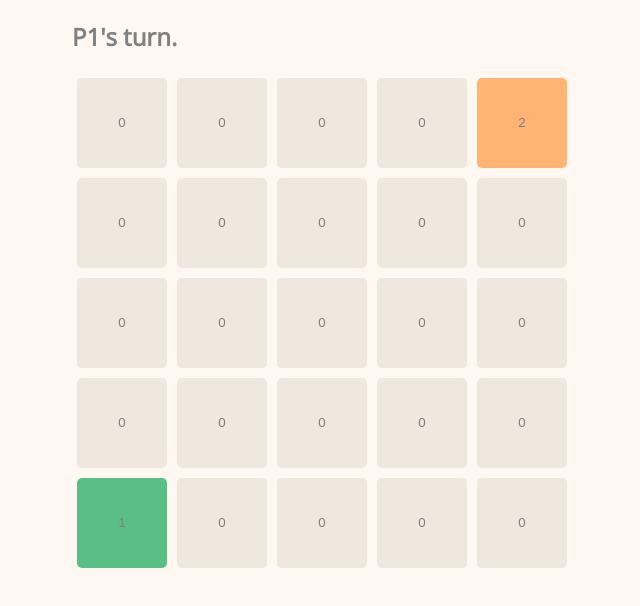
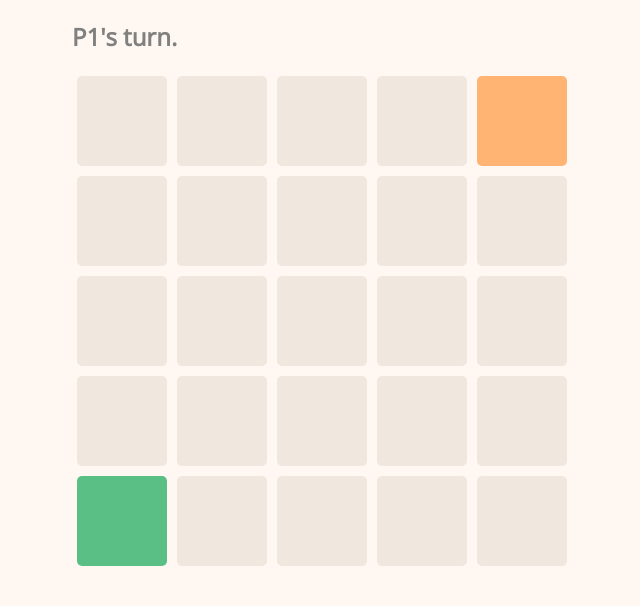
Before and after one commit to scalettar/kindo, a React (Create React App) app: page / in a window 1280 px wide. Shown: the top 606 px of the page, without its empty margins (318-958 px from the left). Built offline with nearby package versions, Linux system fonts and the light colour scheme; the HTML template or start-up script is replaced by a standard one.

Commit message:
Implement basic handleTileClick function in game-board.

```diff
--- a/src/components/game-board-tile/game-board-tile.component.jsx
+++ b/src/components/game-board-tile/game-board-tile.component.jsx
@@ -4,10 +4,25 @@ import {
     TileContainer
 } from './game-board-tile.styles';
 
-const GameBoardTile = (props) => (
-    <TileContainer owner={props.data.owner} onClick={props.onClick}>
-        {props.data.owner}
-    </TileContainer>
-);
+class GameBoardTile extends React.Component {
+    getValue(){
+        const { data } = this.props;
+
+        if(data.isKing) return "K";
+        else if(data.isWallN) return "^";
+        else if(data.isWallE) return ">";
+        else if(data.isWallS) return "v";
+        else if(data.isWallW) return "<";
+        else return null;
+    }
+    render() {
+        const { data, theme, onClick } = this.props;
+        return(
+        <TileContainer theme={theme} owner={data.owner} onClick={onClick}>
+            {this.getValue()}
+        </TileContainer>
+        );
+    }
+};
 
 export default GameBoardTile;
--- a/src/components/game-board-tile/game-board-tile.styles.jsx
+++ b/src/components/game-board-tile/game-board-tile.styles.jsx
@@ -1,6 +1,7 @@
 import styled, { css } from "styled-components";
 
 // ------------------------THEMES---------------------
+// Use colorhexa to find new color schemes
 // THEME: Kindo (Default)
 const kindo0 = css`
   background-color: #f0e7df;
@@ -14,7 +15,7 @@ const kindo2 = css`
 
 // THEME: Cyber
 const cyber0 = css`
-  background-color: darkgrey;
+  background-color: #313639;
 `;
 const cyber1 = css`
   background-color: #00f0ff;
--- a/src/components/game-board/game-board.component.jsx
+++ b/src/components/game-board/game-board.component.jsx
@@ -1,5 +1,4 @@
 import React from "react";
-// import { Link } from "react-router-dom";
 
 import GameBoardTile from "../game-board-tile/game-board-tile.component";
 
@@ -8,21 +7,19 @@ import * as utils from "../../utils/functions.utils";
 import { BackgroundContainer, GameBoardContainer } from "./game-board.styles";
 
 class GameBoard extends React.Component {
-  // constructor(props) {
-  //   super(props);
-  //   // Initialize board state
-  //   this.state = INITIAL_STATE;
-  // }
   state = {
+    theme: "default",
     tiles: this.initializeTiles(5, 5),
-    // tiles: Array(25).fill(null),
-    p1Next: true
+    isP1Turn: true,
+    p1Moves: 1,
+    p2Moves: 2
   };
 
   // Initialize basic tile properties
   initializeTiles(height, width) {
     let data = [];
 
+    // Create default tile data
     for (let i = 0; i < height; i++) {
       data.push([]);
       for (let j = 0; j < width; j++) {
@@ -30,60 +27,68 @@ class GameBoard extends React.Component {
           x: i,
           y: j,
           owner: 0,
-          king: false,
-          wallN: false,
-          wallE: false,
-          wallS: false,
-          wallW: false,
-          playedLast: false,
-          theme: "default"
+          isKing: false,
+          isWallN: false,
+          isWallE: false,
+          isWallS: false,
+          isWallW: false,
+          playedLast: false
         };
       }
     }
-    // Kings
+    // Set king tiles
     data[0][4].owner = 2;
     data[4][0].owner = 1;
+
     // console.log(data);
     return data;
   }
 
   // Handle tile clicks
-  handleTileClick = index => {
+  handleTileClick = (x, y) => {
     // Get current state of tiles
-    const tiles = this.state.tiles.slice();
+    // const tiles = this.state.tiles.slice();
+    // Check if tile is valid move
+    // if (!utils.validMove) {
+    //   return;
+    // }
     // End game if board is in winning state
-    if (utils.checkWinner(tiles) || tiles[index]) {
-      return;
+    // if (utils.checkWinner(tiles) || tiles[index]) {
+    //   return;
+    // }
+    // Update tile
+    let updatedTiles = this.state.tiles;
+    if(this.state.isP1Turn && this.state.tiles[x][y].owner !== 1) {
+      updatedTiles[x][y].owner = 1;
     }
-    // Update tile
-    tiles[index] = this.state.p1Next ? "x" : "o";
     // Update board state with new data
     this.setState({
-      tiles: tiles,
-      p1Next: !this.state.p1Next
+      tiles: updatedTiles,
+      isP1Turn: !this.state.isP1Turn
     });
   };
 
   // Restart board (reset to initial state)
   handleBoardRestart = () => {
     this.setState({
-      height: 5,
-      width: 5,
-      tiles: this.initializeTiles(this.height, this.width),
-      // tiles: Array(25).fill(null),
-      p1Next: true
+      tiles: this.initializeTiles(5, 5),
+      isP1Turn: true,
+      p1Moves: 1,
+      p2Moves: 2
     });
   };
 
-  // Load all tiles based on tile properties in state
+  // Load all tiles based on state tile data
   displayBoard(tiles) {
     return tiles.map(row => {
       return row.map(data => {
         return (
           <div key={data.x * row.length + data.y}>
-            {console.log("datax: " + data.x)}
-            {console.log("datay: " + data.y)}
-            <GameBoardTile onClick={() => this.handleTileClick(data.x, data.y)} data={data}/>
+            <GameBoardTile
+              onClick={() => this.handleTileClick(data.x, data.y)}
+              data={data}
+              theme={this.state.theme}
+            />
           </div>
         );
       });
@@ -102,18 +107,15 @@ class GameBoard extends React.Component {
       status = `${winner} wins!`;
     } else {
       // No winner yet, next turn
-      status = `${this.state.p1Next ? "P1" : "P2"}'s turn.`;
+      status = `${this.state.isP1Turn ? "P1" : "P2"}'s turn.`;
     }
 
     return (
       <BackgroundContainer>
-        {/* <Link to="/" className="board-link">Scoreboard</Link> */}
         <div className="board-wrapper">
           <div className="board">
             <h2 className="board-heading">{status}</h2>
-            <GameBoardContainer>
-              {this.displayBoard(this.state.tiles)}
-            </GameBoardContainer>
+            <GameBoardContainer>{this.displayBoard(this.state.tiles)}</GameBoardContainer>
           </div>
           {winner && (
             <button className="new-game-button" onClick={this.handleBoardRestart}>
--- a/src/components/game-board/game-board.styles.jsx
+++ b/src/components/game-board/game-board.styles.jsx
@@ -7,6 +7,7 @@ export const BackgroundContainer = styled.div`
   align-items: center;
   width: 100vw;
   height: 100vh;
+  /* Use colorhexa to find new color schemes */
   /* Theme (Default): Kindo */
   background: #fff8f2;
   /* Theme: 2077 */
--- a/src/pages/home-page/home-page.component.jsx
+++ b/src/pages/home-page/home-page.component.jsx
@@ -1,3 +1,5 @@
+// NOTE: Not currently in use
+
 import React from "react";
 
 import GameBoard from "../../components/game-board/game-board.component";
```
Also changed, not shown: src/storage/storage.js (deleted, +0 -23 lines).
